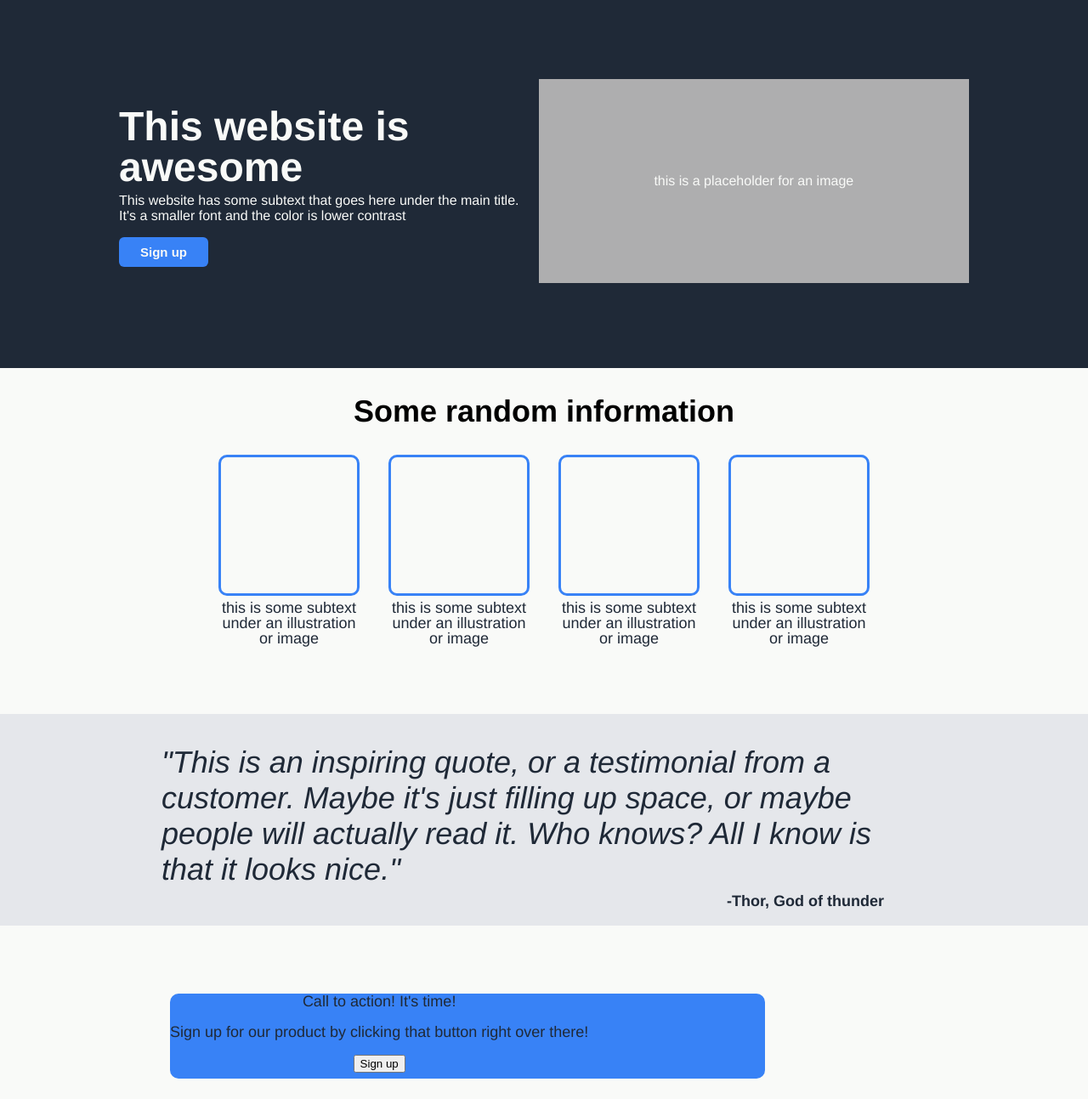
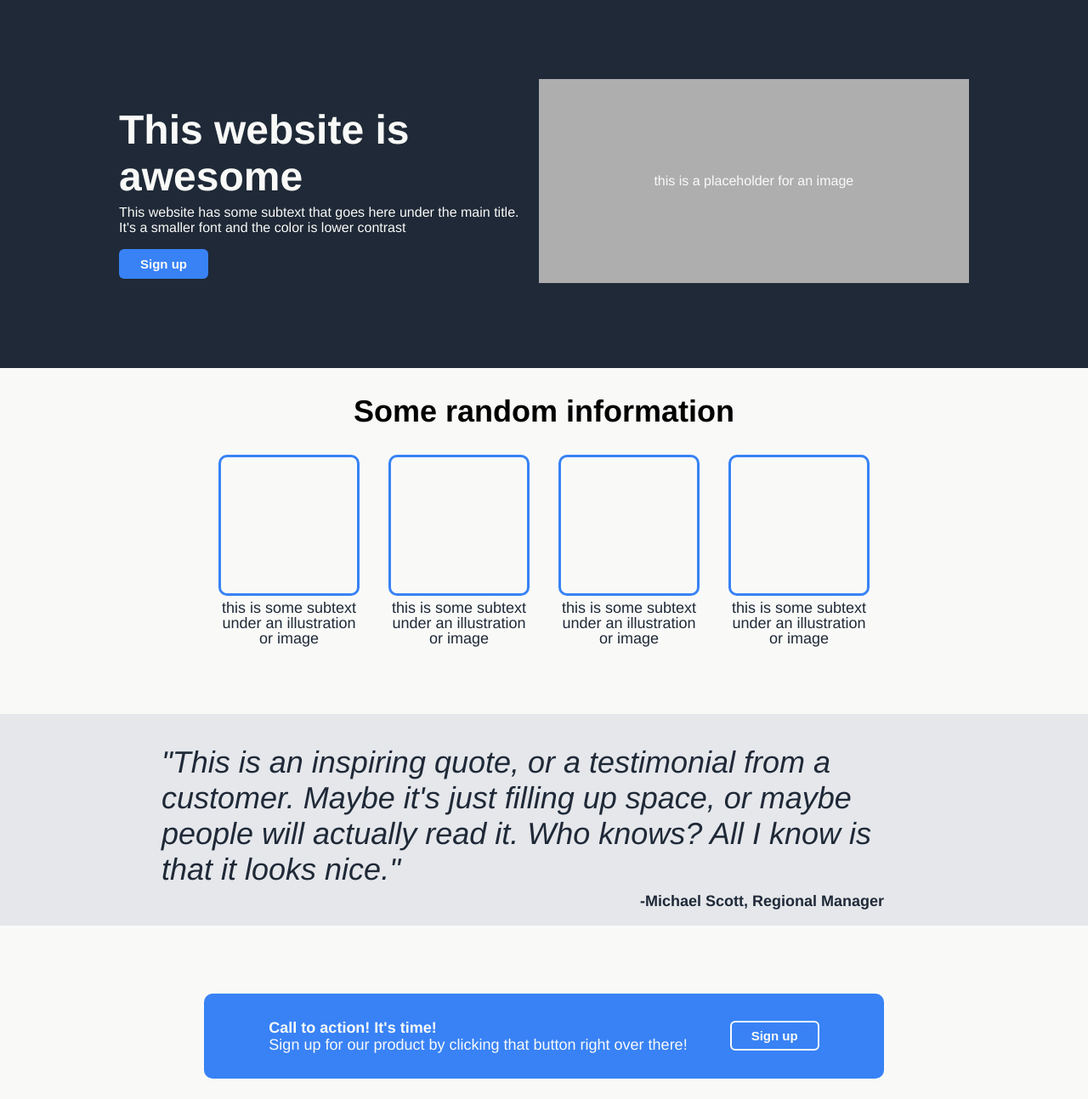
Before and after one commit to YvesConcepcion/Landing_page, a plain HTML site: page index.html in a window 1280 px wide. Shown: the part 47-1340 px from the top of the page at 85% size. Drawn offline with Linux system fonts and the light colour scheme.

Commit message:
styles.css

```diff
--- a/index.html
+++ b/index.html
@@ -55,17 +55,18 @@
     <div class="quote-main">
         <div class="quote">
             <p class="quote">"This is an inspiring quote, or a testimonial from a customer. Maybe it's just filling up space, or maybe people will actually read it. Who knows? All I know is that it looks nice."</p>
-            <p class="quotee">-Thor, God of thunder</p>
+            <p class="quotee">-Michael Scott, Regional Manager</p>
         </div>
     </div>
-    </div>
-    <div class="CTA">
-    <div class="Sign-up">
-        <div class="text">Call to action! It's time!
-        <p>Sign up for our product by clicking that button right over there!</p>
-        <button>Sign up</be, or maybe putton>
+    <div class="Sign-up-container">
+        <div class="sign-up-text">
+          <p class="sign-up-text">Call to action! It's  time!
+            <p class="sign-up">Sign up for our product by clicking that button right over there!</p>
+          </div>
+      <button class="sign-up-footer">
+       <a href="#">Sign up</a></button>
         </div>
-    </div>
+     </div>
     </div>
     <footer>
     <div class="footer">
--- a/styles.css
+++ b/styles.css
@@ -23,7 +23,7 @@ h1 {
   font-size: 48px;
   font-weight: 800;
   color: #f9faf8;
-  margin-bottom: -10px;
+  margin-bottom: -10px;ct
   line-height: 1;
 }
 
@@ -43,6 +43,7 @@ h1 {
 .logo {
   font-size: 24px;
   font-weight: bold;
+  align-items: center;
 }
 
 ul {
@@ -135,22 +136,39 @@ p.quote {
   word-break: normal;
 }
 
-.Sign-up {
+.Sign-up-container {
   display: flex;
   flex-direction: row;
-  align-content: center;
-  width: 700px;
+  justify-content: center;
+  align-items: center;
+  width: 800px;
   height: 100px;
   border-radius: 10px;
   background: #3882f6;
   margin-top: 80px;
   margin-bottom: 80px;
-  margin-left: 200px;
+  margin-left: auto;
+  margin-right: auto;
+  gap: 50px;
 }
+
 
 button.sign-up {
   background-color: #3882f6;
   border: #3882f6;
+  width: 105px;
+  height: 35px;
+  border-radius: 6px;
+  color: #f9faf8;
+  font-size: 15px;
+  font-weight: bolder;
+
+
+}
+
+button.sign-up-footer {
+  background-color: #3882f6;
+  border:2px solid #f9faf8;
   width: 105px;
   height: 35px;
   border-radius: 6px;
@@ -174,3 +192,13 @@ p.quotee {
   color: #1f2937;
   width: 850px;
 }
+
+p.sign-up-text, .sign-up {
+  color: #f9faf8;
+  font-size: 18px;
+  line-height: 2px;
+}
+
+p.sign-up-text {
+    font-weight: bolder;
+}
```
